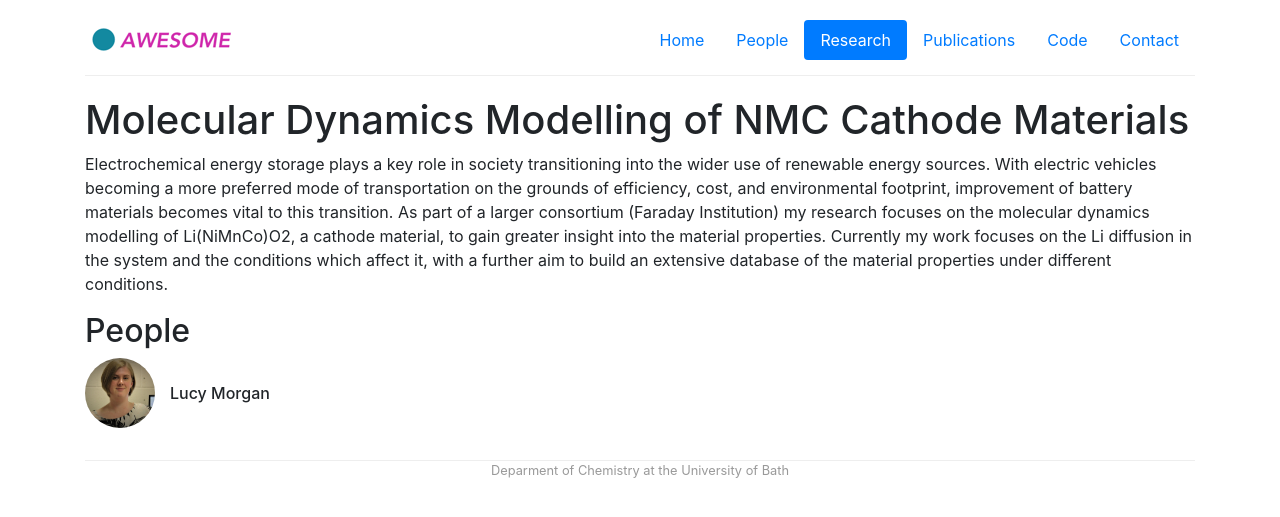
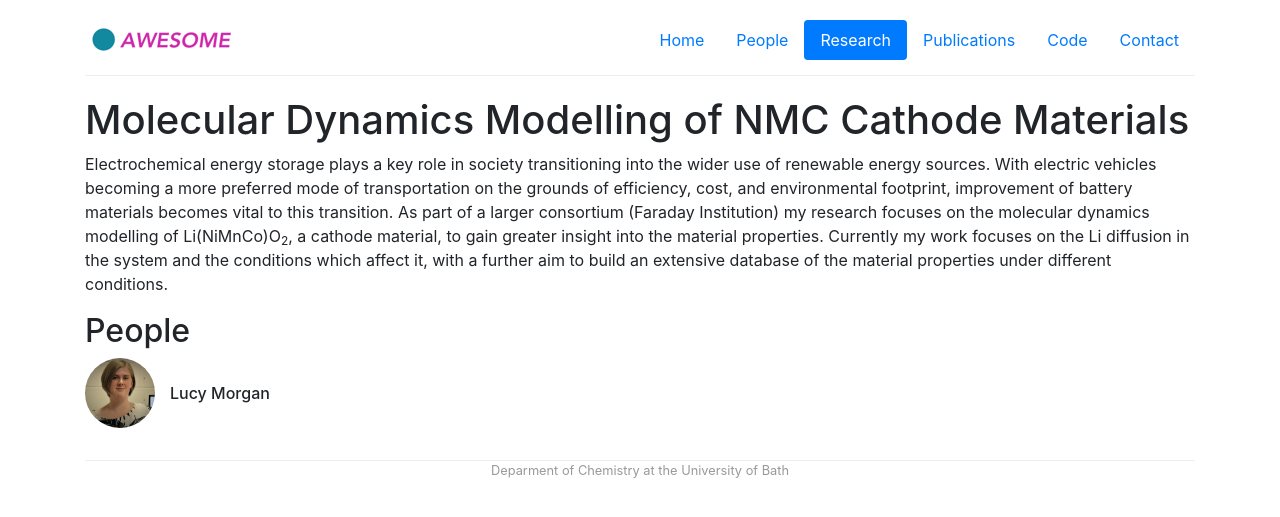
Before and after one commit to morgan-group-bath/morgan-group-bath.github.io, a Jekyll site: the page built from _projects/MD_NMC.md, in a window 1280 px wide. Shown: the top 517 px of the page. Built offline with Jekyll 4.4.1, drawn with Linux system fonts in a browser that asks for light colours.

Commit message:
Update MD_NMC.md

```diff
--- a/_projects/MD_NMC.md
+++ b/_projects/MD_NMC.md
@@ -1,7 +1,7 @@
 ---
 title: Molecular Dynamics Modelling of NMC Cathode Materials
 
-description: Electrochemical energy storage plays a key role in society transitioning into the wider use of renewable energy sources. With electric vehicles becoming a more preferred mode of transportation on the grounds of efficiency, cost, and environmental footprint, improvement of battery materials becomes vital to this transition. As part of a larger consortium (Faraday Institution) my research focuses on the molecular dynamics modelling of Li(NiMnCo)O2, a cathode material, to gain greater insight into the material properties. Currently my work focuses on the Li diffusion in the system and the conditions which affect it, with a further aim to build an extensive database of the material properties under different conditions.
+description: Electrochemical energy storage plays a key role in society transitioning into the wider use of renewable energy sources. With electric vehicles becoming a more preferred mode of transportation on the grounds of efficiency, cost, and environmental footprint, improvement of battery materials becomes vital to this transition. As part of a larger consortium ([Faraday Institution](https://faraday.ac.uk)) my research focuses on the molecular dynamics modelling of Li(NiMnCo)O<sub>2</sub>, a cathode material, to gain greater insight into the material properties. Currently my work focuses on the Li diffusion in the system and the conditions which affect it, with a further aim to build an extensive database of the material properties under different conditions.
 people:
   - Lucy
 
@@ -9,4 +9,4 @@ layout: project
 #last-updated: 2019-02-08
 ---
 
-Electrochemical energy storage plays a key role in society transitioning into the wider use of renewable energy sources. With electric vehicles becoming a more preferred mode of transportation on the grounds of efficiency, cost, and environmental footprint, improvement of battery materials becomes vital to this transition. As part of a larger consortium (Faraday Institution) my research focuses on the molecular dynamics modelling of Li(NiMnCo)O2, a cathode material, to gain greater insight into the material properties. Currently my work focuses on the Li diffusion in the system and the conditions which affect it, with a further aim to build an extensive database of the material properties under different conditions.
+Electrochemical energy storage plays a key role in society transitioning into the wider use of renewable energy sources. With electric vehicles becoming a more preferred mode of transportation on the grounds of efficiency, cost, and environmental footprint, improvement of battery materials becomes vital to this transition. As part of a larger consortium (Faraday Institution) my research focuses on the molecular dynamics modelling of Li(NiMnCo)O<sub>2</sub>, a cathode material, to gain greater insight into the material properties. Currently my work focuses on the Li diffusion in the system and the conditions which affect it, with a further aim to build an extensive database of the material properties under different conditions.
```
